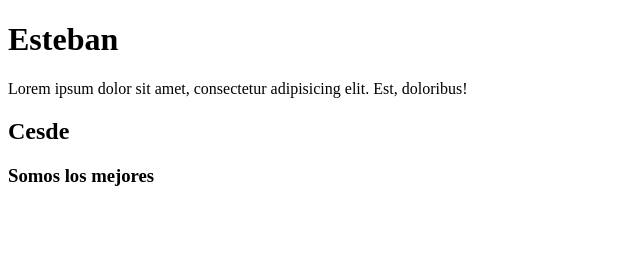
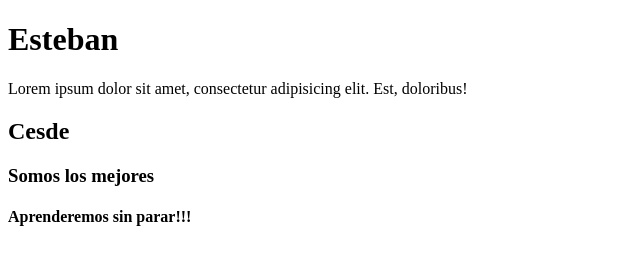
Before and after one commit to Estigma9/EjercicioGIt, a plain HTML site: page Index.html in a window 1280 px wide. Shown: the whole page, without its empty margins (0-640 px from the left). Drawn offline with Linux system fonts and the light colour scheme.

Commit message:
Creamos un título h4

```diff
--- a/Index.html
+++ b/Index.html
@@ -11,6 +11,7 @@
     <p>Lorem ipsum dolor sit amet, consectetur adipisicing elit. Est, doloribus!</p>
     <h2>Cesde</h2>
     <h3>Somos los mejores</h3>
+    <h4>Aprenderemos sin parar!!!</h4>
 
 
 
```
